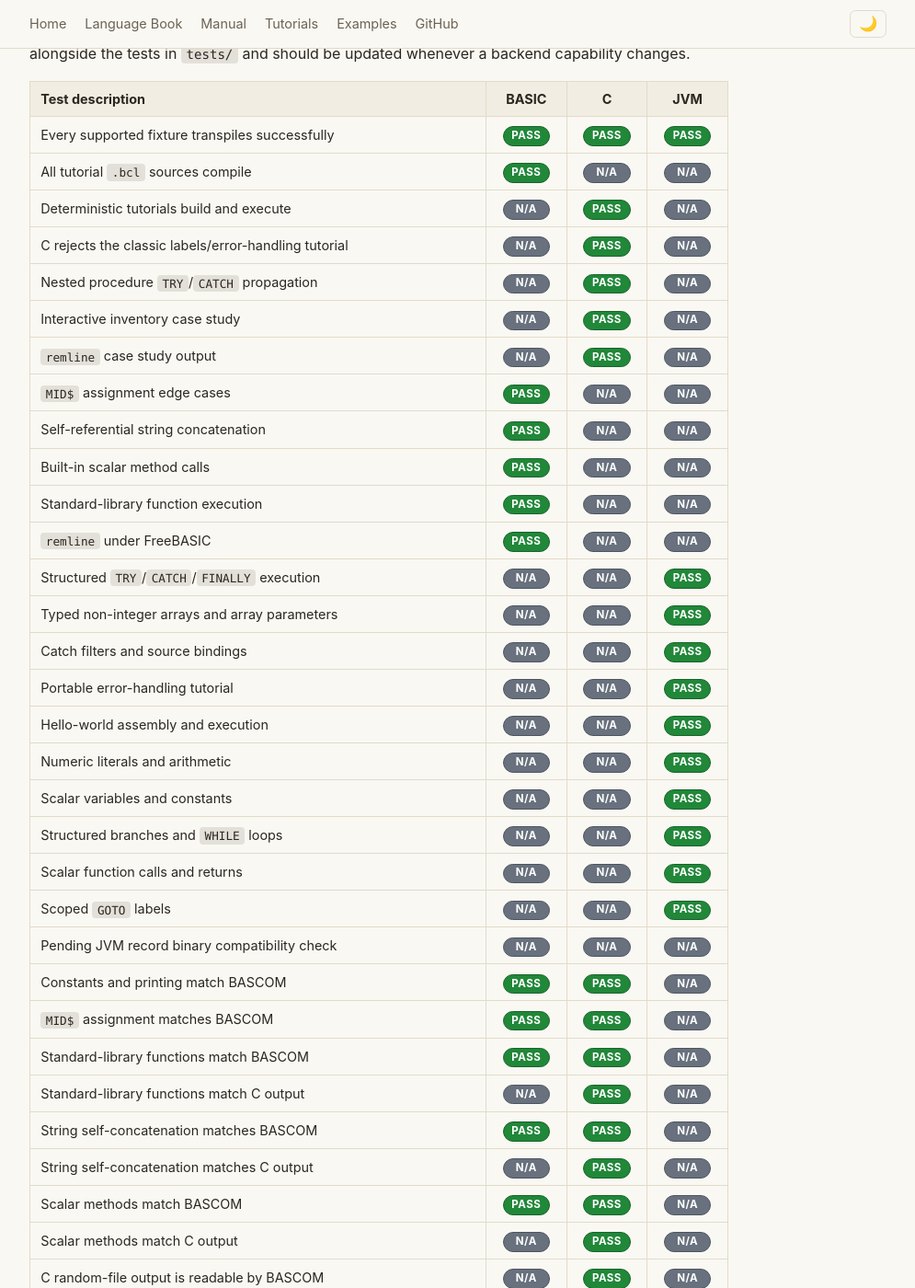
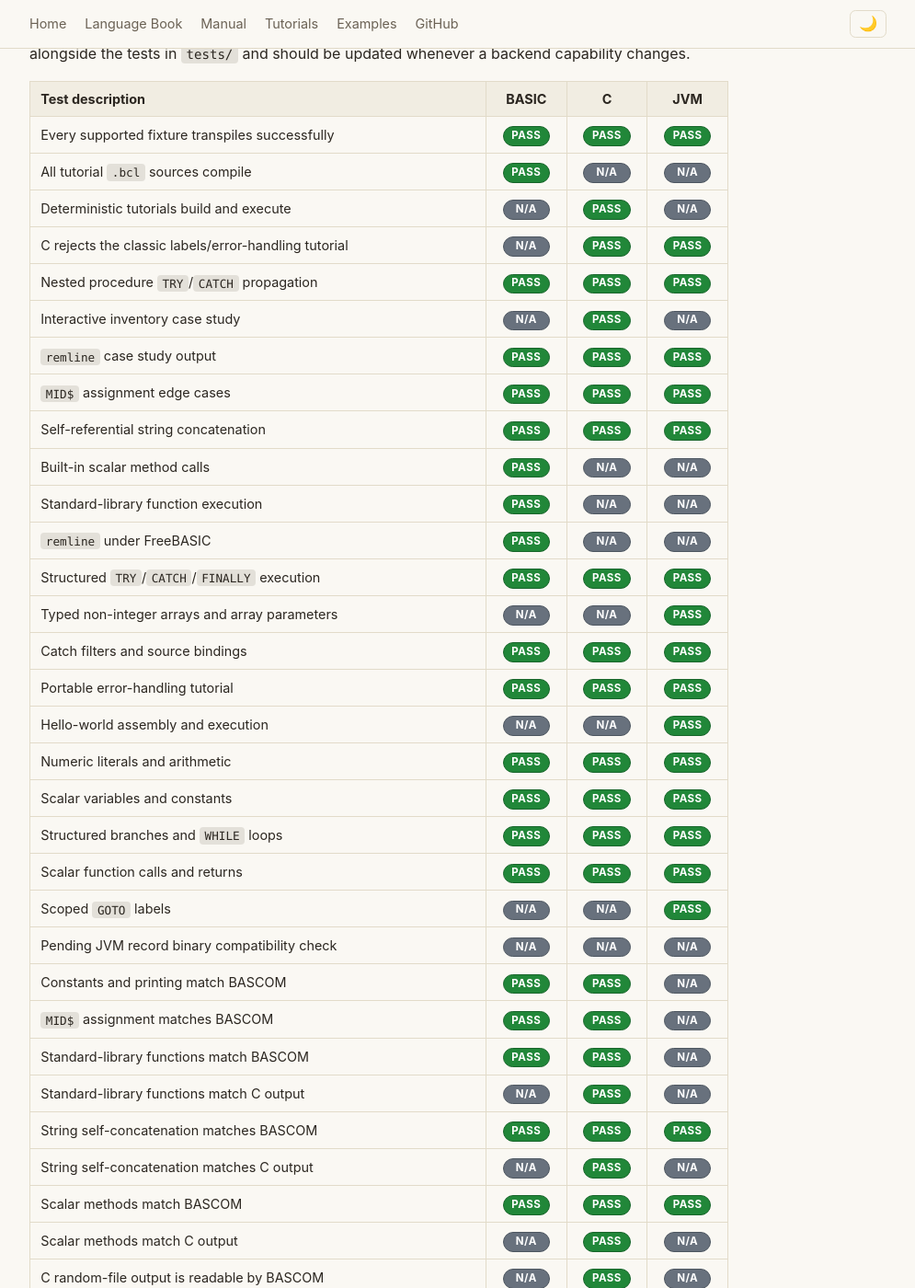
Before and after one commit to johnjoeallen/bascal, an MkDocs documentation site: the page built from docs/conformance.md, in a window 1280 px wide and 1400 px high, scrolled down 261 px. Shown: the whole window at 92% size, without its empty margins (142-1137 px from the left). Built offline with MkDocs 1.6.1, drawn with Linux system fonts in a browser that asks for light colours.

Commit message:
Align conformance backend applicability

```diff
--- a/docs/conformance.md
+++ b/docs/conformance.md
@@ -11,33 +11,33 @@ not present in the ordinary build). The matrix is kept alongside the tests in
 | Every supported fixture transpiles successfully | PASS | PASS | PASS |
 | All tutorial `.bcl` sources compile | PASS | N/A | N/A |
 | Deterministic tutorials build and execute | N/A | PASS | N/A |
-| C rejects the classic labels/error-handling tutorial | N/A | PASS | N/A |
-| Nested procedure `TRY`/`CATCH` propagation | N/A | PASS | N/A |
+| C rejects the classic labels/error-handling tutorial | N/A | PASS | PASS |
+| Nested procedure `TRY`/`CATCH` propagation | PASS | PASS | PASS |
 | Interactive inventory case study | N/A | PASS | N/A |
-| `remline` case study output | N/A | PASS | N/A |
-| `MID$` assignment edge cases | PASS | N/A | N/A |
-| Self-referential string concatenation | PASS | N/A | N/A |
+| `remline` case study output | PASS | PASS | PASS |
+| `MID$` assignment edge cases | PASS | PASS | PASS |
+| Self-referential string concatenation | PASS | PASS | PASS |
 | Built-in scalar method calls | PASS | N/A | N/A |
 | Standard-library function execution | PASS | N/A | N/A |
 | `remline` under FreeBASIC | PASS | N/A | N/A |
-| Structured `TRY`/`CATCH`/`FINALLY` execution | N/A | N/A | PASS |
+| Structured `TRY`/`CATCH`/`FINALLY` execution | PASS | PASS | PASS |
 | Typed non-integer arrays and array parameters | N/A | N/A | PASS |
-| Catch filters and source bindings | N/A | N/A | PASS |
-| Portable error-handling tutorial | N/A | N/A | PASS |
+| Catch filters and source bindings | PASS | PASS | PASS |
+| Portable error-handling tutorial | PASS | PASS | PASS |
 | Hello-world assembly and execution | N/A | N/A | PASS |
-| Numeric literals and arithmetic | N/A | N/A | PASS |
-| Scalar variables and constants | N/A | N/A | PASS |
-| Structured branches and `WHILE` loops | N/A | N/A | PASS |
-| Scalar function calls and returns | N/A | N/A | PASS |
+| Numeric literals and arithmetic | PASS | PASS | PASS |
+| Scalar variables and constants | PASS | PASS | PASS |
+| Structured branches and `WHILE` loops | PASS | PASS | PASS |
+| Scalar function calls and returns | PASS | PASS | PASS |
 | Scoped `GOTO` labels | N/A | N/A | PASS |
 | Pending JVM record binary compatibility check | N/A | N/A | N/A |
 | Constants and printing match BASCOM | PASS | PASS | N/A |
 | `MID$` assignment matches BASCOM | PASS | PASS | N/A |
 | Standard-library functions match BASCOM | PASS | PASS | N/A |
 | Standard-library functions match C output | N/A | PASS | N/A |
-| String self-concatenation matches BASCOM | PASS | PASS | N/A |
+| String self-concatenation matches BASCOM | PASS | PASS | PASS |
 | String self-concatenation matches C output | N/A | PASS | N/A |
-| Scalar methods match BASCOM | PASS | PASS | N/A |
+| Scalar methods match BASCOM | PASS | PASS | PASS |
 | Scalar methods match C output | N/A | PASS | N/A |
 | C random-file output is readable by BASCOM | N/A | PASS | N/A |
 | BASCOM random-file output is readable by C | N/A | PASS | N/A |
```
